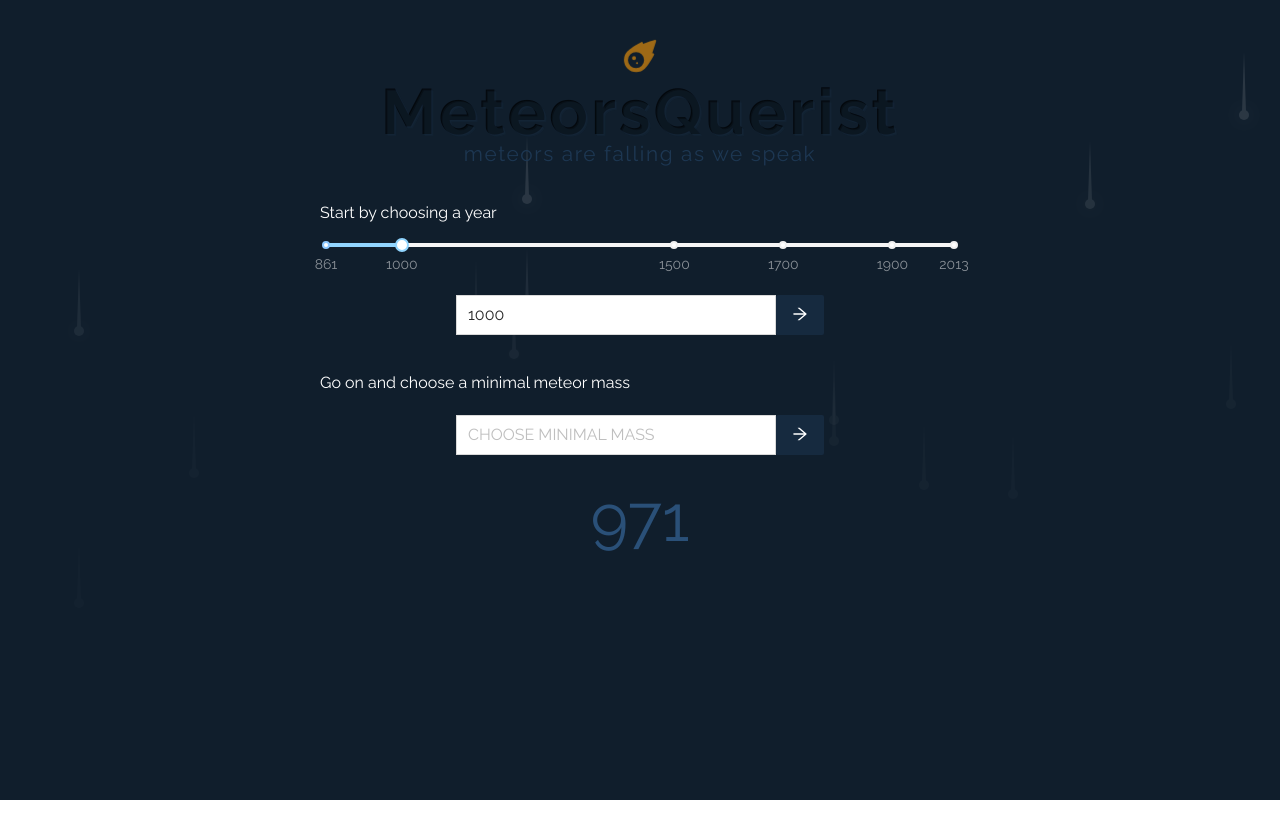
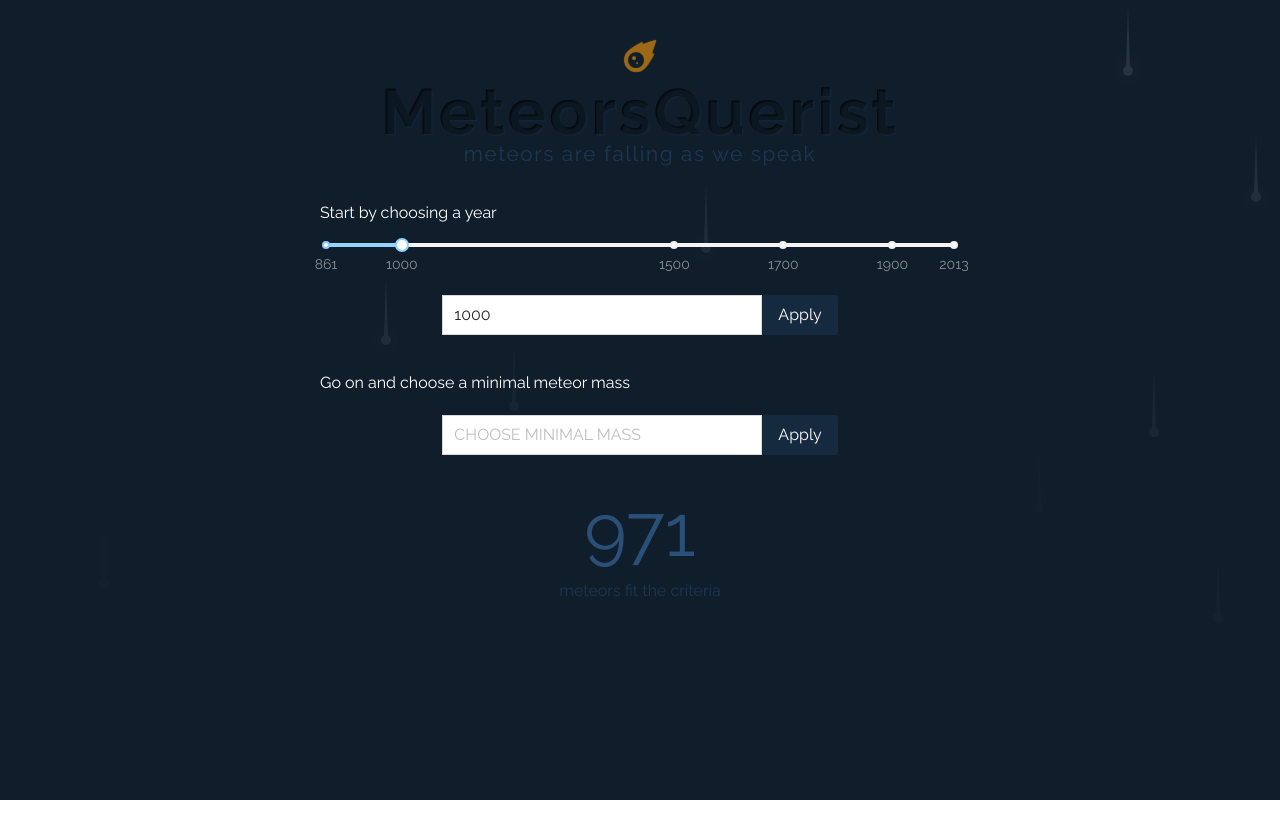
Before and after one commit to Nivsha08/NASAMeteorsVisualizer, a React (Create React App) app: page / in a window 1280 px wide. Shown: the top 838 px of the page. Built offline with nearby package versions, Linux system fonts and the light colour scheme.

Commit message:
minor touches

```diff
--- a/src/components/app/App.scss
+++ b/src/components/app/App.scss
@@ -8,4 +8,14 @@
     align-items: center;
     background-color: transparent;
     position: relative;
+    &::before {
+        content: "";
+        position: absolute;
+        width: 100%;
+        height: 100%;
+        top: 0;
+        left: 0;
+        z-index: -2;
+        background-color: get-color-weight($primary, 700);
+    }
 }
--- a/src/components/app/App.tsx
+++ b/src/components/app/App.tsx
@@ -39,7 +39,7 @@ const App = () => {
                                       updateSearcher={setSearcher}
                                       onQuery={updateQueryKey}
                                       queryKey={queryKey}/>
-                        <FallingMeteors meteors={searcher.result}
+                        <FallingMeteors amount={searcher.result.length}
                                         key={queryKey}/>
                     </>
                     : null
--- a/src/components/fallingMeteors/FallingMeteors.scss
+++ b/src/components/fallingMeteors/FallingMeteors.scss
@@ -9,7 +9,6 @@ $MAX_METEORS: 100;
     width: 100%;
     height: 100%;
     z-index: -1;
-    background-color: get-color-weight($primary, 700);
 }
 
 .meteor {
@@ -42,7 +41,7 @@ $MAX_METEORS: 100;
         animation-name: meteor-#{$i}-animation;
         animation-delay: $delay;
         animation-duration: random(6) + 4s;
-        animation-iteration-count: infinite;
+        animation-iteration-count: 3;
         left: $left;
         opacity: $opacity;
         top: -$top;
--- a/src/components/fallingMeteors/FallingMeteors.tsx
+++ b/src/components/fallingMeteors/FallingMeteors.tsx
@@ -1,17 +1,17 @@
 import React from "react";
 import "./FallingMeteors.scss";
-import Meteor from "../../models/Meteor";
 
 interface FallingMeteorsProps {
-    meteors: Meteor[];
+    amount: number;
 }
 
 const FallingMeteors = (props: FallingMeteorsProps) => {
-
+    const multiplyFactor = 3;
+    const indicesArray = Array.from({length: props.amount * multiplyFactor}, (_, i) => i);
     return (
         <div className="falling-meteors-wrapper">
             {
-                props.meteors.map((m: Meteor, i: number) => (
+                indicesArray.map((i: number) => (
                     <i className={`meteor meteor-${i}`} key={i} />
                 ))
             }
--- a/src/components/massSelector/MassSelector.tsx
+++ b/src/components/massSelector/MassSelector.tsx
@@ -1,7 +1,6 @@
 import React from "react";
 import "./MassSelector.scss";
 import {Button, InputNumber} from "antd";
-import {ArrowRightOutlined} from "@ant-design/icons";
 
 interface MassSelectorProps {
     value: number;
@@ -31,7 +30,7 @@ const MassSelector = (props: MassSelectorProps) => {
                         type={"text"}
                         size={"large"}
                         onClick={props.onProceed}>
-                    {<ArrowRightOutlined/>}
+                    Apply
                 </Button>
             </div>
         </div>
--- a/src/components/resultSummary/ResultSummary.scss
+++ b/src/components/resultSummary/ResultSummary.scss
@@ -1,8 +1,16 @@
 @import "../../styles/colors";
 
 .amount-summary {
+    margin: .5rem 0;
     color: get-color-weight($primary, 400);
-    font-size: 4rem;
+    font-size: 4.5rem;
     animation: bounce;
     animation-duration: 1s;
 }
+
+.bottom-summary {
+    display: block;
+    color: get-color-weight($primary, 500);
+    margin: .5rem 0;
+    font-size: 1rem;
+}
--- a/src/components/resultSummary/ResultSummary.tsx
+++ b/src/components/resultSummary/ResultSummary.tsx
@@ -9,10 +9,11 @@ interface ResultSummaryProps {
 const ResultSummary = (props: ResultSummaryProps) => {
 
     return (
-        <div className="amount-summary">
-            {/*<span>Meteors fits the criteria: </span>*/}
-            {props.meteors.length}
-        </div>
+        <>
+            <div className="amount-summary">{props.meteors.length}</div>
+            <span className="bottom-summary">meteors fit the criteria</span>
+        </>
+
     );
 };
 
--- a/src/components/yearSelector/YearSelector.tsx
+++ b/src/components/yearSelector/YearSelector.tsx
@@ -1,7 +1,6 @@
 import React from "react";
 import "./YearSelector.scss";
 import {Button, InputNumber, Slider} from "antd";
-import {ArrowRightOutlined} from "@ant-design/icons"
 
 interface YearSelectorProps {
     value: number;
@@ -52,7 +51,7 @@ const YearSelector = (props: YearSelectorProps) => {
                         type={"text"}
                         size={"large"}
                         onClick={props.onProceed}>
-                    {<ArrowRightOutlined/>}
+                    Apply
                 </Button>
             </div>
         </div>
```
